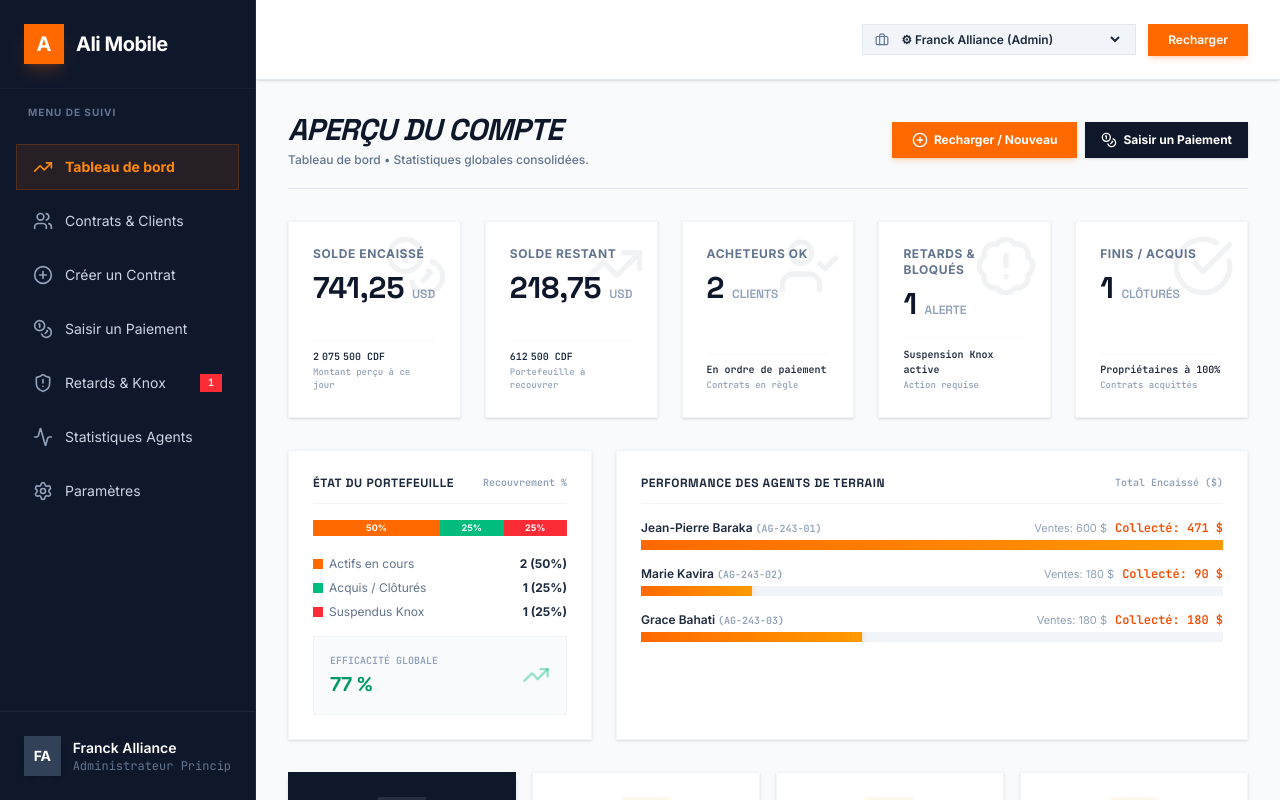
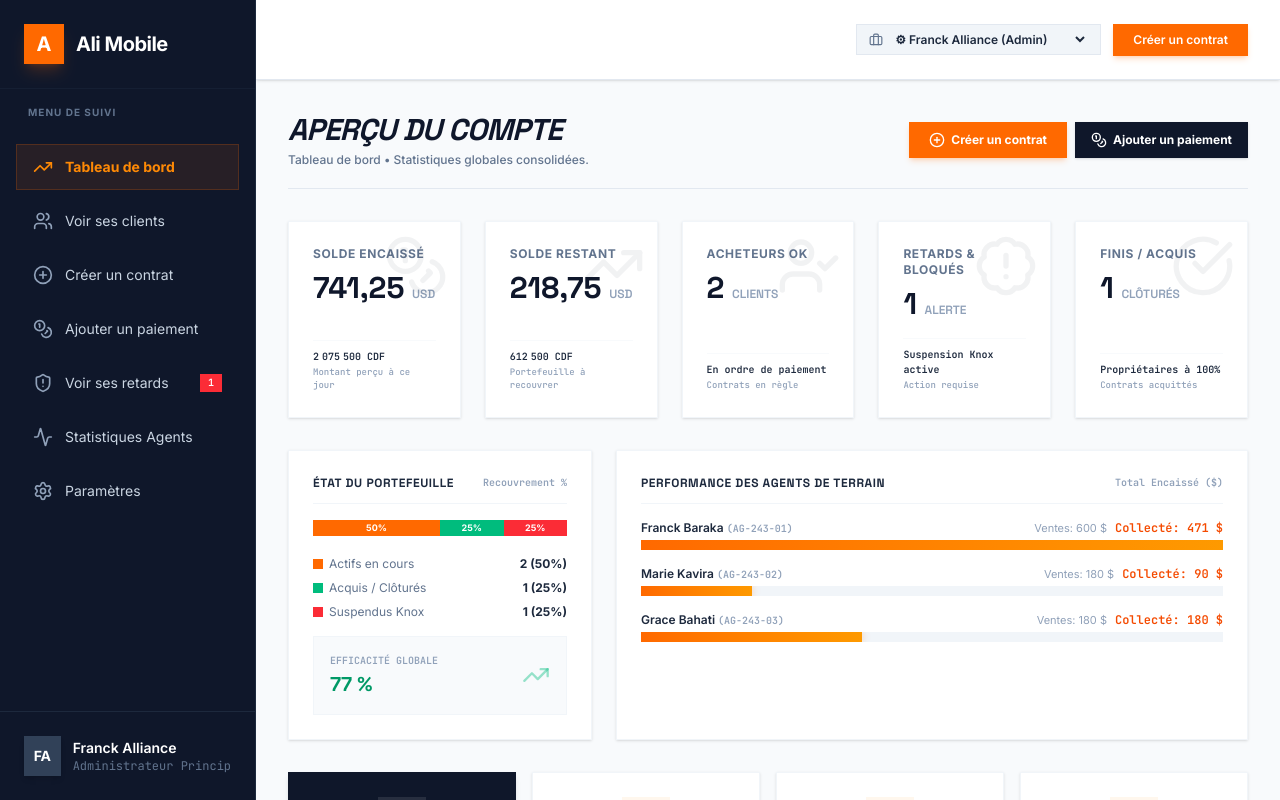
Before and after one commit to Ger-Cub/Ali-Mobile-V2, a React (Vite) app: page / in a window 1280 px wide. Built offline with nearby package versions, Linux system fonts and the light colour scheme.

Commit message:
feat: add PDF export functionality for contracts
- Integrate jspdf and html2canvas for PDF generation
- Implement handleExportPDF to export contracts directly
- Update UI with revised branding in the contract document
- Include missing agent data in storage initialization

```diff
--- a/src/App.tsx
+++ b/src/App.tsx
@@ -46,6 +46,8 @@ import {
 } from './data/db';
 import { ContractDocument } from './components/ContractDocument';
 import { KnoxSimulator } from './components/KnoxSimulator';
+import jsPDF from 'jspdf';
+import html2canvas from 'html2canvas';
 
 export default function App() {
   // Navigation State
@@ -368,6 +370,57 @@ export default function App() {
     window.print();
   };
 
+  // Direct, high-fidelity PDF Generation & Export bypassing print dialogs
+  const handleExportPDF = async () => {
+    if (!viewingContractDoc) return;
+    const elementId = `contract-doc-${viewingContractDoc.contractNumber}`;
+    const element = document.getElementById(elementId);
+    if (!element) {
+      showToast("Erreur : Document introuvable.", "error");
+      return;
+    }
+
+    try {
+      showToast("Génération du contrat PDF en cours...", "success");
+
+      const canvas = await html2canvas(element, {
+        scale: 2, // 2x density for superb print readability
+        useCORS: true,
+        logging: false,
+        backgroundColor: '#ffffff'
+      });
+
+      const imgData = canvas.toDataURL('image/png');
+
+      // Standard A4 dimensions in mm
+      const pdf = new jsPDF('p', 'mm', 'a4');
+      const imgWidth = 210;
+      const pageHeight = 297;
+
+      const imgHeight = (canvas.height * imgWidth) / canvas.width;
+      let heightLeft = imgHeight;
+      let position = 0;
+
+      // Render first page
+      pdf.addImage(imgData, 'PNG', 0, position, imgWidth, imgHeight);
+      heightLeft -= pageHeight;
+
+      // Render subsequent pages as sliced sections of the high resolution canvas
+      while (heightLeft > 0) {
+        position = heightLeft - imgHeight;
+        pdf.addPage();
+        pdf.addImage(imgData, 'PNG', 0, position, imgWidth, imgHeight);
+        heightLeft -= pageHeight;
+      }
+
+      pdf.save(`Contrat_AliMobile_${viewingContractDoc.contractNumber}.pdf`);
+      showToast("Contrat PDF téléchargé avec succès !", "success");
+    } catch (err) {
+      console.error("Erreur de génération PDF:", err);
+      showToast("Impossible de générer le fichier PDF.", "error");
+    }
+  };
+
   return (
     <div className="h-screen bg-slate-50 text-slate-800 flex flex-col md:flex-row font-sans relative selection:bg-orange-500/20 selection:text-orange-950 overflow-hidden">
       {/* Toast Notification */}
@@ -427,10 +480,10 @@ export default function App() {
           <ul className="space-y-2">
             {[
               { id: 'dashboard', label: 'Tableau de bord', icon: TrendingUp },
-              { id: 'contracts', label: 'Contrats & Clients', icon: Users },
-              { id: 'new_contract', label: 'Créer un Contrat', icon: PlusCircle },
-              { id: 'new_payment', label: 'Saisir un Paiement', icon: Coins },
-              { id: 'knox', label: 'Retards & Knox', icon: ShieldAlert, badge: filteredDelays.length > 0 ? filteredDelays.length : undefined },
+              { id: 'contracts', label: 'Voir ses clients', icon: Users },
+              { id: 'new_contract', label: 'Créer un contrat', icon: PlusCircle },
+              { id: 'new_payment', label: 'Ajouter un paiement', icon: Coins },
+              { id: 'knox', label: 'Voir ses retards', icon: ShieldAlert, badge: filteredDelays.length > 0 ? filteredDelays.length : undefined },
               { id: 'agents', label: 'Statistiques Agents', icon: Activity },
               { id: 'settings', label: 'Paramètres', icon: Settings },
             ].map((item) => {
@@ -534,7 +587,7 @@ export default function App() {
               }}
               className="hidden sm:inline-block bg-orange-500 text-white px-5 py-2 rounded-none font-semibold text-xs shadow-md shadow-orange-500/20 hover:bg-orange-600 transition"
             >
-              Recharger
+              Créer un contrat
             </button>
           </div>
         </header>
@@ -563,14 +616,14 @@ export default function App() {
                     className="bg-orange-500 text-white px-5 py-2.5 rounded-lg font-bold text-xs shadow-md shadow-orange-500/20 hover:bg-orange-600 transition flex items-center space-x-1.5 cursor-pointer"
                   >
                     <PlusCircle className="w-4 h-4" />
-                    <span>Recharger / Nouveau</span>
+                    <span>Créer un contrat</span>
                   </button>
                   <button
                     onClick={() => setActiveTab('new_payment')}
                     className="bg-[#0F172A] text-white hover:bg-slate-800 text-xs font-bold py-2.5 px-4 rounded-lg transition flex items-center space-x-1.5 cursor-pointer shadow-sm"
                   >
                     <Coins className="w-4 h-4" />
-                    <span>Saisir un Paiement</span>
+                    <span>Ajouter un paiement</span>
                   </button>
                 </div>
               </div>
@@ -730,7 +783,7 @@ export default function App() {
                   <div className="w-12 h-12 bg-white/10 rounded-xl flex items-center justify-center group-hover:bg-orange-500 transition-colors text-white">
                     <Coins className="w-6 h-6" />
                   </div>
-                  <span className="text-sm font-semibold">Saisir Paiement</span>
+                  <span className="text-sm font-semibold">Ajouter un paiement</span>
                 </div>
 
                 <div
@@ -740,7 +793,7 @@ export default function App() {
                   <div className="w-12 h-12 bg-orange-50 rounded-xl flex items-center justify-center group-hover:bg-orange-500 group-hover:text-white transition-all text-orange-500">
                     <PlusCircle className="w-6 h-6" />
                   </div>
-                  <span className="text-sm font-semibold text-slate-700">Créer un Contrat</span>
+                  <span className="text-sm font-semibold text-slate-700">Créer un contrat</span>
                 </div>
 
                 <div
@@ -750,7 +803,9 @@ export default function App() {
                   <div className="w-12 h-12 bg-orange-50 rounded-xl flex items-center justify-center group-hover:bg-orange-500 group-hover:text-white transition-all text-orange-500">
                     <Users className="w-6 h-6" />
                   </div>
-                  <span className="text-sm font-semibold text-slate-700">Contrats & Clients</span>
+                  <span className="text-sm font-semibold text-slate-700">
+                    Voir ses clients
+                  </span>
                 </div>
 
                 <div
@@ -760,7 +815,9 @@ export default function App() {
                   <div className="w-12 h-12 bg-orange-50 rounded-xl flex items-center justify-center group-hover:bg-orange-500 group-hover:text-white transition-all text-orange-500">
                     <ShieldAlert className="w-6 h-6" />
                   </div>
-                  <span className="text-sm font-semibold text-slate-700">Support & Knox</span>
+                  <span className="text-sm font-semibold text-slate-700">
+                    Voir ses retards
+                  </span>
                 </div>
               </div>
 
@@ -1326,7 +1383,7 @@ export default function App() {
             <div className="no-print space-y-6 max-w-xl mx-auto w-full">
               <div className="border-b border-slate-200 pb-4">
                 <h1 className="text-2xl font-black text-slate-900 tracking-tight font-display uppercase italic">
-                  Saisir un Paiement de Traite
+                  Ajouter un paiement
                 </h1>
                 <p className="text-xs text-slate-500 mt-1">Enregistrer la réception d'un paiement Mobile Money ou espèces.</p>
               </div>
@@ -2082,13 +2139,20 @@ export default function App() {
                         <span className="w-2.5 h-2.5 bg-emerald-500 rounded-full animate-ping"></span>
                         <span className="text-xs text-neutral-300 font-semibold font-display">CONTRAT PRÊT À L'IMPRESSION (PDF)</span>
                       </div>
-                      <div className="flex space-x-2">
+                      <div className="flex flex-wrap gap-2">
+                        <button
+                          onClick={handleExportPDF}
+                          className="bg-orange-500 hover:bg-orange-600 text-white py-1.5 px-4 rounded-lg text-xs font-bold transition flex items-center space-x-1.5 cursor-pointer shadow-md shadow-orange-500/20"
+                        >
+                          <Download className="w-3.5 h-3.5" />
+                          <span>Télécharger le PDF direct</span>
+                        </button>
                         <button
                           onClick={handlePrintContract}
                           className="bg-white text-black hover:bg-neutral-200 py-1.5 px-4 rounded-lg text-xs font-bold transition flex items-center space-x-1.5 cursor-pointer"
                         >
                           <Printer className="w-3.5 h-3.5" />
-                          <span>Imprimer / Exporter en PDF</span>
+                          <span>Imprimer (Navigateur)</span>
                         </button>
                         <button
                           onClick={() => setViewingContractDoc(null)}
--- a/src/components/ContractDocument.tsx
+++ b/src/components/ContractDocument.tsx
@@ -244,7 +244,10 @@ export const ContractDocument: React.FC<ContractDocumentProps> = ({
             </div>
 
             <div className="border border-neutral-200 rounded p-4 flex flex-col justify-between h-[150px] relative bg-neutral-50 overflow-hidden">
-              <span className="font-bold text-neutral-900 border-b border-neutral-100 pb-1 text-center">Pour la société ALI MOBILE</span>
+              <div className="border-b border-neutral-100 pb-1 text-center">
+                <span className="font-bold text-neutral-900 block text-xs">Pour la société ALI MOBILE</span>
+                <span className="text-[9px] text-slate-500 font-bold block">Directeur : Franck Alliance</span>
+              </div>
 
               {/* Fake Ali Mobile stamp and agent signature */}
               <div className="absolute inset-0 flex justify-center items-center pointer-events-none">
@@ -260,7 +263,7 @@ export const ContractDocument: React.FC<ContractDocumentProps> = ({
                 </div>
               </div>
 
-              <span className="text-[10px] text-neutral-400 text-center italic mt-auto">Signature et cachet de l'agent</span>
+              <span className="text-[10px] text-neutral-400 text-center italic mt-auto">Signature & cachet autorisés</span>
             </div>
           </div>
         </div>
--- a/src/data/db.ts
+++ b/src/data/db.ts
@@ -79,7 +79,7 @@ export interface DelayRecord {
 
 // Default Seed Data
 export const SEED_AGENTS: Agent[] = [
-  { id: 'agent-1', name: 'Jean-Pierre Baraka', email: 'jp.baraka@alimobile.com', code: 'AG-243-01', phone: '+243 824 444 201' },
+  { id: 'agent-1', name: 'Franck Baraka', email: 'f.baraka@alimobile.com', code: 'AG-243-01', phone: '+243 824 444 201' },
   { id: 'agent-2', name: 'Marie Kavira', email: 'm.kavira@alimobile.com', code: 'AG-243-02', phone: '+243 824 444 202' },
   { id: 'agent-3', name: 'Grace Bahati', email: 'g.bahati@alimobile.com', code: 'AG-243-03', phone: '+243 824 444 203' }
 ];
@@ -526,6 +526,7 @@ export class AliMobileDB {
     localStorage.setItem(STORAGE_KEYS.PAIEMENTS, JSON.stringify(SEED_PAIEMENTS));
     localStorage.setItem(STORAGE_KEYS.RETARDS, JSON.stringify(SEED_RETARDS));
     localStorage.setItem(STORAGE_KEYS.SMARTPHONES, JSON.stringify(SEED_SMARTPHONES));
+    localStorage.setItem(STORAGE_KEYS.AGENTS, JSON.stringify(SEED_AGENTS));
     localStorage.setItem(STORAGE_KEYS.ACTIVE_AGENT, 'admin');
   }
 
```
Also changed, not shown: package.json (+6 -4 lines), 1 other file (tests, documents, lock files or other folders).
